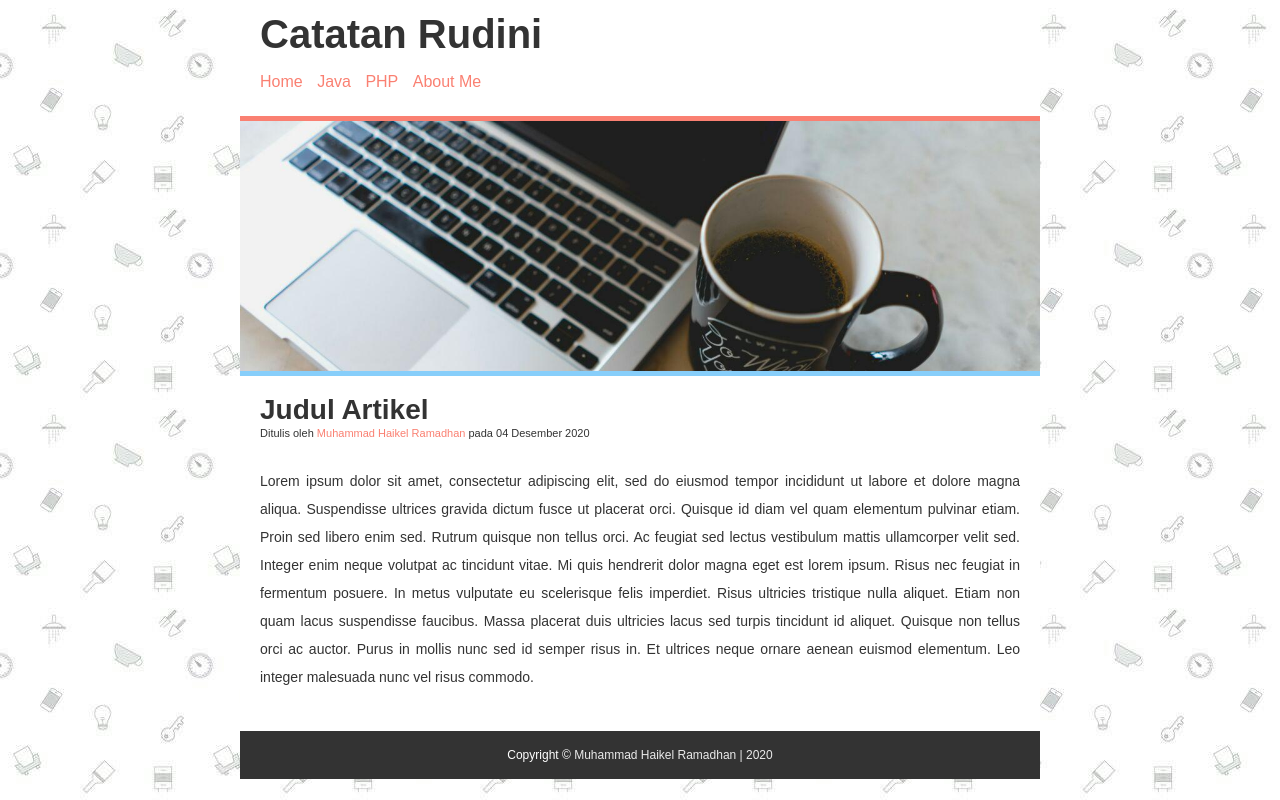
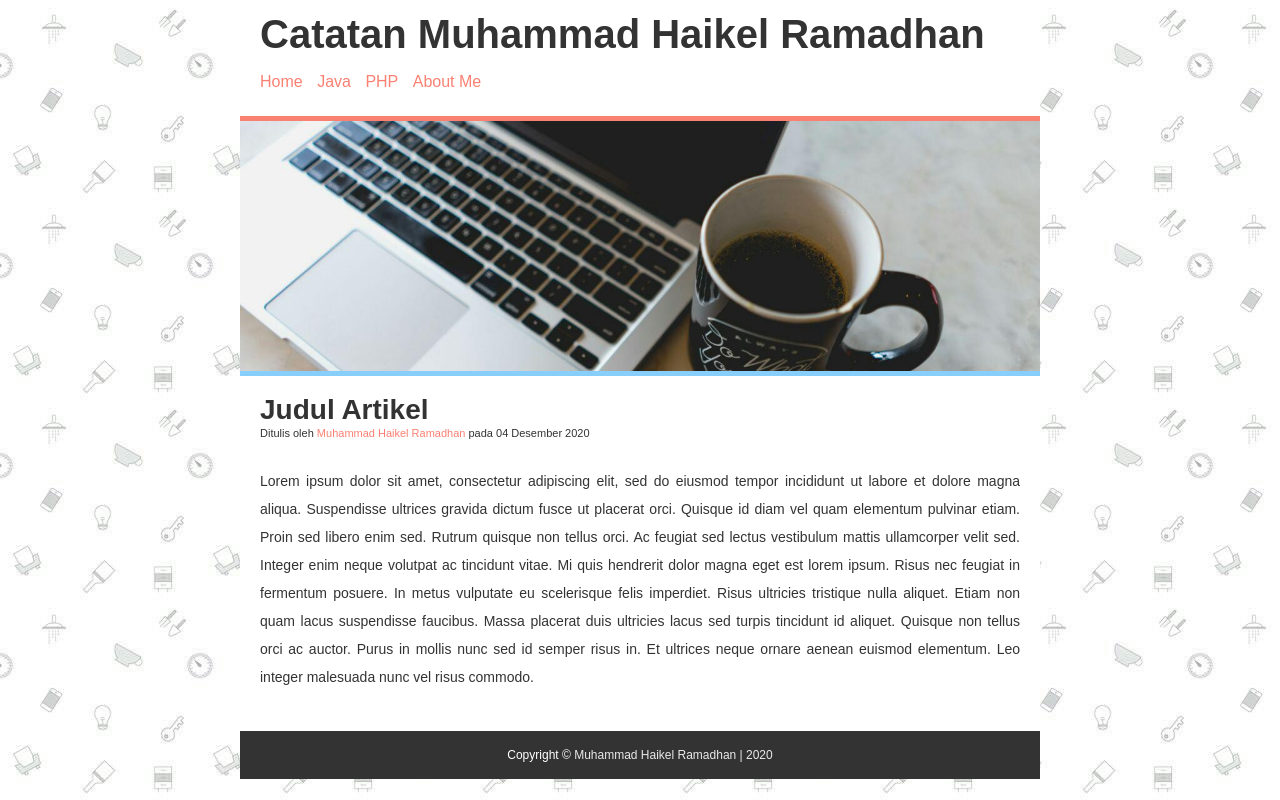
Before and after one commit to lestarianisa/web1_19630104, a plain HTML site: page Membuat Web/Index.html in a window 1280 px wide. Drawn offline with Linux system fonts and the light colour scheme.

Commit message:
Update Index.html

```diff
--- a/Membuat Web/Index.html
+++ b/Membuat Web/Index.html
@@ -9,7 +9,7 @@
 <body>
     <div class="container">
         <div class="header">
-            <h1 class="judul">Catatan Rudini</h1>
+            <h1 class="judul">Catatan Muhammad Haikel Ramadhan</h1>
             <ul>
                 <li><a href="#">Home</a></li>
                 <li><a href="#">Java</a></li>
```
